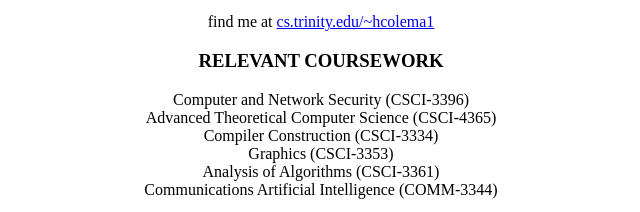
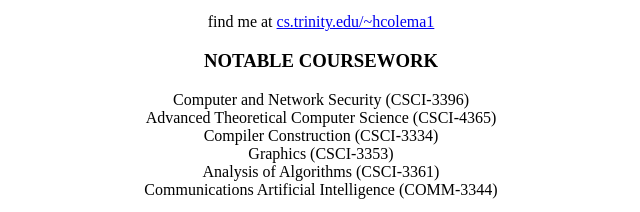
Before and after one commit to hjc2/hjc2.github.io, a plain HTML site: page index.html in a window 1280 px wide. Shown: the part 630-842 px from the top of the page, 319-959 px from the left. Drawn offline with Linux system fonts and the light colour scheme.

Commit message:
push it up

```diff
--- a/index.html
+++ b/index.html
@@ -18,7 +18,7 @@
 		<p> find me at <a href="https://github.com/hjc2"> github.com/hjc2</a> </p>
 		<p> find me at <a href="https://cs.trinity.edu/~hcolema1"> cs.trinity.edu/~hcolema1</a> </p>
 
-		<h3> RELEVANT COURSEWORK </h3>
+		<h3> NOTABLE COURSEWORK </h3>
 		<p>
 			Computer and Network Security (CSCI-3396) <br>
 			Advanced Theoretical Computer Science (CSCI-4365) <br>
```
